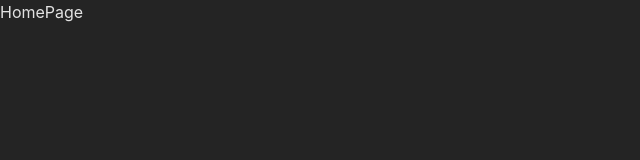
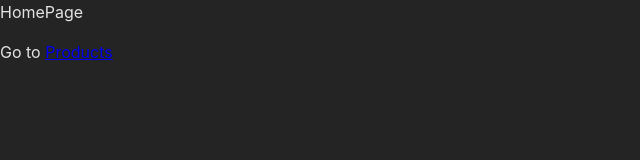
Before and after one commit to MohammmedDawood/course-react-router-v6-updated, a React (Create React App) app: page / in a window 1280 px wide. Shown: the top 160 px of the page, without its empty margins (0-640 px from the left). Built offline with nearby package versions, Linux system fonts and the light colour scheme.

Commit message:
use Link from reac-router-dom

```diff
--- a/src/App.js
+++ b/src/App.js
@@ -25,6 +25,10 @@ const router = createBrowserRouter([
     path: "/products",
     element: <ProductsPage />,
   },
+  {
+    path: "*",
+    element: <div>404</div>,
+  },
 ]);
 
 function App() {
--- a/src/pages/Home.js
+++ b/src/pages/Home.js
@@ -1,5 +1,14 @@
+import { Link } from "react-router-dom";
+
 function HomePage() {
-  return <div>HomePage</div>;
+  return (
+    <>
+      <div>HomePage</div>
+      <p>
+        Go to <Link to="/products">Products</Link>
+      </p>
+    </>
+  );
 }
 
 export default HomePage;
```
